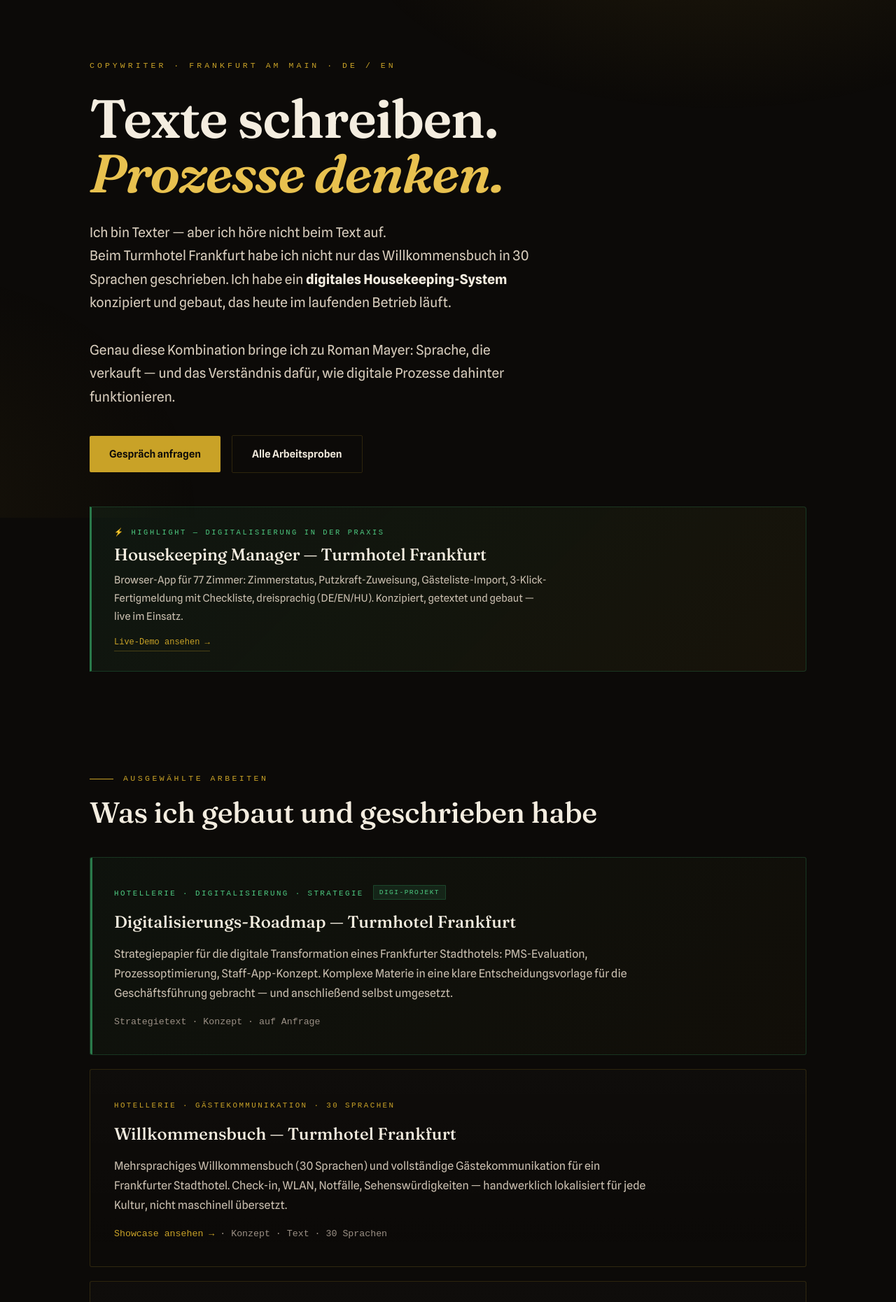
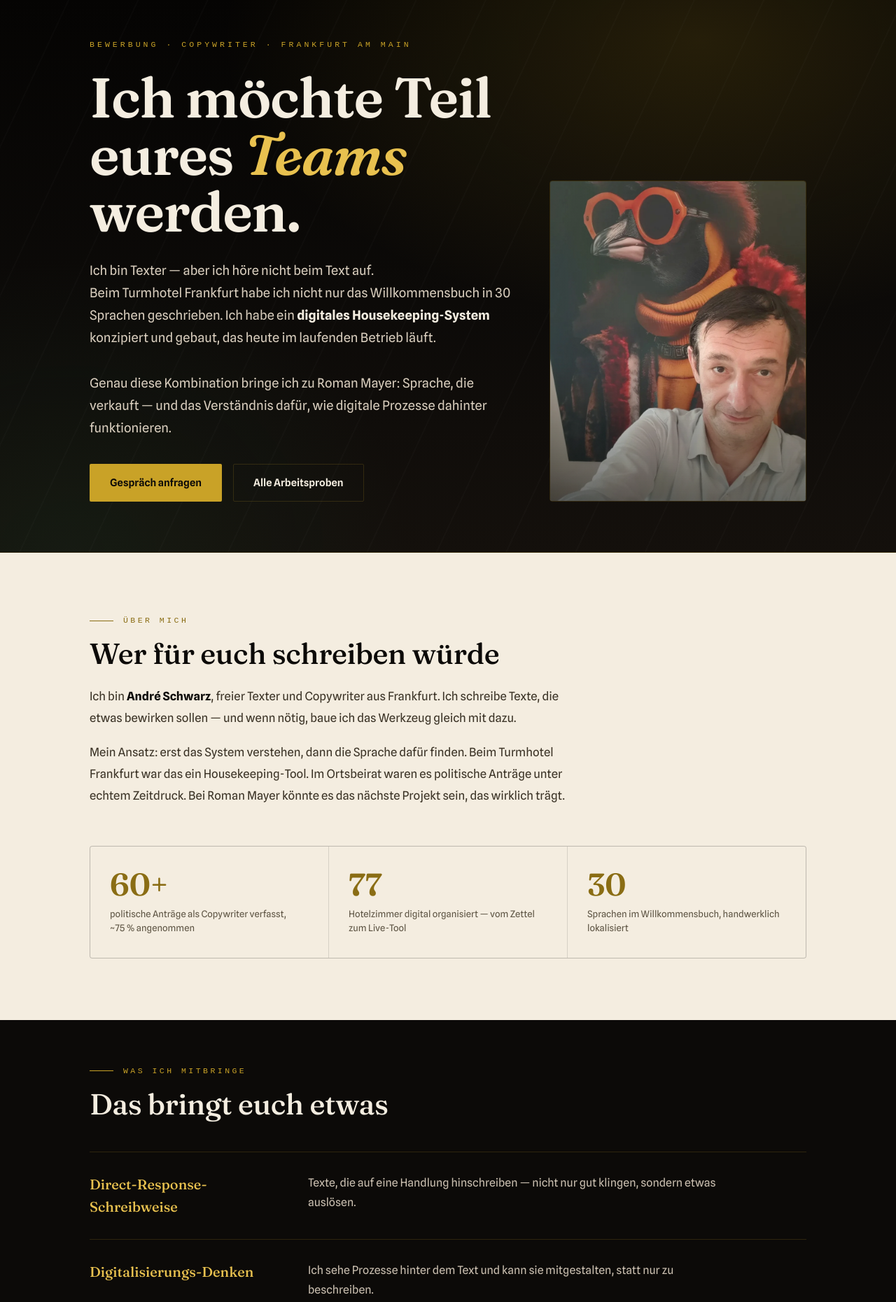
Before and after one commit to intelligentresponder-max/rm-apply, a plain HTML site: page index.html in a window 1280 px wide. Shown: the part 60-1921 px from the top of the page at 70% size. Drawn offline with Linux system fonts and the light colour scheme; a web font is replaced by a local one.

Commit message:
Hero-Foto eingebaut

```diff
--- a/index.html
+++ b/index.html
@@ -4,15 +4,15 @@
 <meta charset="UTF-8">
 <meta name="viewport" content="width=device-width, initial-scale=1.0">
 <title>André Schwarz — Copywriter & Digitalisierung</title>
+<meta name="description" content="Bewerbung als Copywriter: Texte, die verkaufen, und digitale Prozesse, die im Alltag funktionieren.">
 <link rel="preconnect" href="https://fonts.googleapis.com">
 <link rel="preconnect" href="https://fonts.gstatic.com" crossorigin>
 <link href="https://fonts.googleapis.com/css2?family=Fraunces:ital,opsz,wght@0,9..144,300..900;1,9..144,300..900&family=Spline+Sans+Mono:wght@400;500;600&family=Spline+Sans:wght@400;500;600;700&display=swap" rel="stylesheet">
 <style>
-:root{--ink:#0c0a08;--ink-2:#161310;--paper:#f4ede0;--gold:#c9a227;--gold-bright:#e8c14f;--muted:#9b9085;--line:rgba(201,162,39,.18);--clean:#2a7a4b;--radius:3px;}
+:root{--ink:#0c0a08;--ink-2:#161310;--paper:#f4ede0;--paper-2:#ece2cf;--gold:#c9a227;--gold-bright:#e8c14f;--muted:#9b9085;--muted-dark:#8a7d68;--line:rgba(201,162,39,.18);--clean:#2a7a4b;--radius:3px;}
 *{box-sizing:border-box;margin:0;padding:0;}
 html{scroll-behavior:smooth;}
 body{font-family:'Spline Sans',sans-serif;background:var(--ink);color:var(--paper);line-height:1.6;overflow-x:hidden;-webkit-font-smoothing:antialiased;}
-body::before{content:"";position:fixed;inset:0;z-index:0;pointer-events:none;background:radial-gradient(900px 500px at 80% -10%,rgba(201,162,39,.10),transparent 60%),radial-gradient(700px 600px at -10% 100%,rgba(201,162,39,.06),transparent 60%);}
 
 /* NAV */
 nav{position:sticky;top:0;z-index:100;background:rgba(12,10,8,.94);backdrop-filter:blur(14px);border-bottom:1px solid var(--line);padding:14px 28px;display:flex;justify-content:space-between;align-items:center;}
@@ -25,42 +25,71 @@
 
 .wrap{position:relative;z-index:1;max-width:1080px;margin:0 auto;padding:0 28px;}
 
-/* HERO */
-header{padding:90px 0 80px;}
-.eyebrow{font-family:'Spline Sans Mono',monospace;font-size:.72rem;letter-spacing:.35em;text-transform:uppercase;color:var(--gold);margin-bottom:28px;}
-h1{font-family:'Fraunces',serif;font-weight:600;line-height:1.02;font-size:clamp(2.6rem,6vw,4.8rem);letter-spacing:-.02em;}
+/* ================= HERO — full-bleed, photo-style lighting ================= */
+.hero-full{
+  position:relative;
+  min-height:78vh;
+  display:flex;
+  align-items:flex-end;
+  padding:60px 0 72px;
+  background:
+    radial-gradient(1100px 650px at 78% 8%, rgba(201,162,39,.16), transparent 62%),
+    radial-gradient(800px 700px at 8% 100%, rgba(42,122,75,.10), transparent 60%),
+    linear-gradient(180deg, #050403 0%, #0c0a08 55%, #14100c 100%);
+  border-bottom:1px solid var(--line);
+  overflow:hidden;
+}
+.hero-full::after{
+  content:"";position:absolute;inset:0;
+  background-image:repeating-linear-gradient(115deg, rgba(255,255,255,.015) 0 2px, transparent 2px 90px);
+  pointer-events:none;
+}
+.hero-inner{position:relative;z-index:1;max-width:1080px;margin:0 auto;padding:0 28px;width:100%;display:grid;grid-template-columns:1.25fr .75fr;gap:44px;align-items:end;}
+.hero-photo{position:relative;border-radius:4px;overflow:hidden;border:1px solid var(--line);}
+.hero-photo img{display:block;width:100%;height:auto;filter:saturate(.92) contrast(1.03);}
+.hero-photo::after{content:"";position:absolute;inset:0;background:linear-gradient(180deg,rgba(12,10,8,0) 55%,rgba(12,10,8,.55) 100%),linear-gradient(90deg,rgba(12,10,8,.25),transparent 30%);pointer-events:none;}
+@media(max-width:820px){.hero-inner{grid-template-columns:1fr;}.hero-photo{max-width:280px;margin:0 auto;order:-1;}}
+.eyebrow{font-family:'Spline Sans Mono',monospace;font-size:.72rem;letter-spacing:.35em;text-transform:uppercase;color:var(--gold);margin-bottom:26px;}
+h1{font-family:'Fraunces',serif;font-weight:600;line-height:1.02;font-size:clamp(2.6rem,6.4vw,5rem);letter-spacing:-.02em;max-width:820px;}
 h1 em{font-style:italic;color:var(--gold-bright);}
-.lede{margin-top:28px;max-width:640px;font-size:clamp(1rem,2vw,1.2rem);color:#d8cdbd;line-height:1.75;}
+.lede{margin-top:26px;max-width:620px;font-size:clamp(1rem,2vw,1.15rem);color:#d8cdbd;line-height:1.75;}
 .lede strong{color:var(--paper);}
-.cta-row{margin-top:38px;display:flex;gap:16px;flex-wrap:wrap;align-items:center;}
-.btn{display:inline-block;padding:14px 28px;border-radius:2px;font-weight:600;font-size:.92rem;text-decoration:none;transition:.25s;}
+.cta-row{margin-top:36px;display:flex;gap:16px;flex-wrap:wrap;align-items:center;}
+.btn{display:inline-block;padding:14px 28px;border-radius:2px;font-weight:600;font-size:.92rem;text-decoration:none;transition:.25s;border:1px solid transparent;}
 .btn-gold{background:var(--gold);color:var(--ink);}.btn-gold:hover{background:var(--gold-bright);transform:translateY(-2px);}
 .btn-ghost{border:1px solid var(--line);color:var(--paper);}.btn-ghost:hover{border-color:var(--gold);color:var(--gold-bright);}
+.btn-dark{background:var(--ink);color:var(--paper);border:1px solid rgba(244,237,224,.25);}.btn-dark:hover{border-color:var(--paper);}
 
-/* HIGHLIGHT BOX */
-.highlight-box{
-  margin-top:48px;
-  background:linear-gradient(135deg,rgba(42,122,75,.12),rgba(201,162,39,.06));
-  border:1px solid rgba(42,122,75,.35);
-  border-left:3px solid var(--clean);
-  border-radius:0 4px 4px 0;
-  padding:28px 32px;
-}
-.highlight-box .hl-label{font-family:'Spline Sans Mono',monospace;font-size:.65rem;letter-spacing:.25em;text-transform:uppercase;color:#4ecb82;margin-bottom:10px;}
-.highlight-box h2{font-family:'Fraunces',serif;font-size:1.5rem;font-weight:500;color:var(--paper);margin-bottom:10px;}
-.highlight-box p{font-size:.92rem;color:#cabfb0;max-width:620px;line-height:1.75;}
-.highlight-box .hl-link{margin-top:16px;display:inline-block;font-family:'Spline Sans Mono',monospace;font-size:.75rem;color:var(--gold);text-decoration:none;border-bottom:1px solid rgba(201,162,39,.3);padding-bottom:2px;transition:.2s;}
-.highlight-box .hl-link:hover{color:var(--gold-bright);border-color:var(--gold);}
+/* ================= ÜBER MICH — light "paper" interlude, mirrors a bright about-section ================= */
+.about-panel{background:var(--paper);color:var(--ink-2);padding:88px 0;position:relative;}
+.about-panel .sec-label{color:#8a6d14;}
+.about-panel .sec-label::before{background:#8a6d14;}
+.about-panel h2{color:var(--ink);}
+.about-copy{max-width:680px;margin-top:22px;font-size:1.05rem;line-height:1.85;color:#3a3225;}
+.about-copy strong{color:var(--ink);}
+.about-copy + .about-copy{margin-top:18px;}
 
-/* SECTION */
+.stat-row{margin-top:56px;display:grid;grid-template-columns:repeat(3,1fr);gap:1px;background:rgba(12,10,8,.12);border:1px solid rgba(12,10,8,.12);border-radius:4px;overflow:hidden;}
+.stat{background:var(--paper);padding:32px 28px;}
+.stat .num{font-family:'Fraunces',serif;font-weight:600;font-size:clamp(2rem,4vw,2.8rem);color:#8a6d14;line-height:1;}
+.stat .label{margin-top:10px;font-size:.82rem;color:#5c5342;line-height:1.5;}
+
+/* ================= SECTION generic ================= */
 section{padding:64px 0;}
 .sec-label{font-family:'Spline Sans Mono',monospace;font-size:.72rem;letter-spacing:.3em;text-transform:uppercase;color:var(--gold);margin-bottom:16px;display:flex;align-items:center;gap:14px;}
 .sec-label::before{content:"";width:34px;height:1px;background:var(--gold);}
 h2{font-family:'Fraunces',serif;font-weight:500;font-size:clamp(1.7rem,3.5vw,2.6rem);letter-spacing:-.01em;line-height:1.1;}
 
-/* CARDS */
+/* ================= VORTEILE — benefit rows, mirrors "Deine Vorteile bei uns" ================= */
+.benefits{margin-top:44px;border-top:1px solid var(--line);}
+.benefit-row{display:grid;grid-template-columns:280px 1fr;gap:32px;padding:30px 0;border-bottom:1px solid var(--line);}
+.benefit-row .b-title{font-family:'Fraunces',serif;font-weight:500;font-size:1.25rem;color:var(--gold-bright);}
+.benefit-row .b-desc{color:#cabfb0;line-height:1.75;max-width:600px;}
+@media(max-width:700px){.benefit-row{grid-template-columns:1fr;gap:8px;}}
+
+/* ================= ARBEITEN — cards restyled like position listings ================= */
 .work{display:grid;gap:20px;margin-top:40px;}
-.card{border:1px solid var(--line);border-radius:3px;padding:36px 34px;background:linear-gradient(180deg,rgba(255,255,255,.015),transparent);transition:.35s;position:relative;overflow:hidden;}
+.card{border:1px solid var(--line);border-radius:3px;padding:32px 34px;background:linear-gradient(180deg,rgba(255,255,255,.015),transparent);transition:.35s;position:relative;overflow:hidden;display:flex;flex-direction:column;gap:14px;}
 .card::before{content:"";position:absolute;left:0;top:0;bottom:0;width:3px;background:var(--gold);transform:scaleY(0);transform-origin:top;transition:.35s;}
 .card:hover{border-color:rgba(201,162,39,.45);transform:translateY(-3px);}
 .card:hover::before{transform:scaleY(1);}
@@ -68,18 +97,17 @@
 .card.featured::before{background:var(--clean);transform:scaleY(1);}
 .card .tag{font-family:'Spline Sans Mono',monospace;font-size:.68rem;letter-spacing:.22em;text-transform:uppercase;color:var(--gold);}
 .card.featured .tag{color:#4ecb82;}
-.card h3{font-family:'Fraunces',serif;font-weight:500;font-size:1.5rem;margin:12px 0 12px;color:var(--paper);}
+.card h3{font-family:'Fraunces',serif;font-weight:500;font-size:1.45rem;color:var(--paper);}
 .card p{color:#cabfb0;max-width:760px;line-height:1.75;}
-.card .meta{margin-top:16px;font-size:.83rem;color:var(--muted);font-family:'Spline Sans Mono',monospace;}
-.card .meta a{color:var(--gold);text-decoration:none;transition:.2s;}.card .meta a:hover{color:var(--gold-bright);}
 .featured-badge{display:inline-block;font-family:'Spline Sans Mono',monospace;font-size:.6rem;letter-spacing:.15em;text-transform:uppercase;background:rgba(42,122,75,.2);border:1px solid rgba(42,122,75,.4);color:#4ecb82;padding:2px 8px;border-radius:1px;margin-left:10px;vertical-align:middle;}
+.card-footer{margin-top:auto;display:flex;align-items:center;justify-content:space-between;gap:16px;flex-wrap:wrap;padding-top:6px;}
+.loc-meta{display:flex;align-items:center;gap:8px;font-size:.82rem;color:var(--muted);font-family:'Spline Sans Mono',monospace;}
+.loc-meta::before{content:"◆";color:var(--gold);font-size:.6rem;}
+.card-btn{display:inline-block;background:var(--paper);color:var(--ink);padding:10px 20px;border-radius:2px;font-size:.8rem;font-weight:600;text-decoration:none;transition:.2s;white-space:nowrap;}
+.card-btn:hover{background:var(--gold-bright);}
 
 /* SIGNAL */
-.signal-box{
-  margin-top:48px;
-  background:rgba(201,162,39,.05);border:1px solid var(--line);border-radius:4px;
-  padding:36px 40px;text-align:center;
-}
+.signal-box{margin-top:48px;background:rgba(201,162,39,.05);border:1px solid var(--line);border-radius:4px;padding:36px 40px;text-align:center;}
 .signal-box h3{font-family:'Fraunces',serif;font-style:italic;font-size:1.6rem;color:var(--gold-bright);margin-bottom:14px;}
 .signal-box p{color:#cabfb0;max-width:560px;margin:0 auto;line-height:1.8;font-size:.95rem;}
 
@@ -90,9 +118,18 @@
 .final-actions{display:flex;gap:16px;justify-content:center;flex-wrap:wrap;}
 
 footer{border-top:1px solid var(--line);padding:32px 0;text-align:center;color:var(--muted);font-size:.8rem;font-family:'Spline Sans Mono',monospace;}
-footer a{color:var(--gold);text-decoration:none;}.footer a:hover{color:var(--gold-bright);}
+footer a{color:var(--gold);text-decoration:none;}footer a:hover{color:var(--gold-bright);}
 
-@media(max-width:640px){nav{padding:12px 18px;}.nav-cta{display:none;}header{padding:60px 0 48px;}section{padding:48px 0;}.card{padding:26px 22px;}.signal-box,.highlight-box{padding:24px;}}
+@media(max-width:640px){
+  nav{padding:12px 18px;}.nav-cta{display:none;}
+  .hero-full{min-height:auto;padding:52px 0 48px;}
+  .about-panel{padding:56px 0;}
+  .stat-row{grid-template-columns:1fr;}
+  section{padding:48px 0;}
+  .card{padding:24px 22px;}
+  .signal-box{padding:24px;}
+  .card-footer{flex-direction:column;align-items:flex-start;}
+}
 </style>
 </head>
 <body>
@@ -105,12 +142,12 @@
   </ul>
 </nav>
 
-<div class="wrap">
-
-  <!-- HERO -->
-  <header>
-    <p class="eyebrow">Copywriter · Frankfurt am Main · DE / EN</p>
-    <h1>Texte schreiben.<br><em>Prozesse denken.</em></h1>
+<!-- HERO — full-bleed, mirrors a photo-driven "Werde Teil unseres Teams"-hero -->
+<header class="hero-full">
+  <div class="hero-inner">
+    <div>
+      <p class="eyebrow">Bewerbung · Copywriter · Frankfurt am Main</p>
+      <h1>Ich möchte Teil<br>eures <em>Teams</em> werden.</h1>
       <p class="lede">
         Ich bin Texter — aber ich höre nicht beim Text auf.<br>
         Beim Turmhotel Frankfurt habe ich nicht nur das Willkommensbuch in 30 Sprachen geschrieben.
@@ -123,15 +160,61 @@
         <a href="#kontakt" class="btn btn-gold">Gespräch anfragen</a>
         <a href="#arbeiten" class="btn btn-ghost">Alle Arbeitsproben</a>
       </div>
-
-    <!-- HIGHLIGHT -->
-    <div class="highlight-box">
-      <div class="hl-label">⚡ Highlight — Digitalisierung in der Praxis</div>
-      <h2>Housekeeping Manager — Turmhotel Frankfurt</h2>
-      <p>Browser-App für 77 Zimmer: Zimmerstatus, Putzkraft-Zuweisung, Gästeliste-Import, 3-Klick-Fertigmeldung mit Checkliste, dreisprachig (DE/EN/HU). Konzipiert, getextet und gebaut — live im Einsatz.</p>
-      <a class="hl-link" href="https://intelligentresponder-max.github.io/turmhotel/housekeeping/housekeeping-v3.html" target="_blank" rel="noopener">Live-Demo ansehen →</a>
+    </div>
+    <div class="hero-photo">
+      <img src="andre-hero.webp" alt="André Schwarz, Copywriter aus Frankfurt" width="900" height="1125" loading="eager">
+    </div>
   </div>
 </header>
+
+<!-- ÜBER MICH — light interlude with stat row, mirrors a bright "Über uns"-block -->
+<section class="about-panel">
+  <div class="wrap">
+    <div class="sec-label">Über mich</div>
+    <h2>Wer für euch schreiben würde</h2>
+    <p class="about-copy">
+      Ich bin <strong>André Schwarz</strong>, freier Texter und Copywriter aus Frankfurt.
+      Ich schreibe Texte, die etwas bewirken sollen — und wenn nötig, baue ich das Werkzeug gleich mit dazu.
+    </p>
+    <p class="about-copy">
+      Mein Ansatz: erst das System verstehen, dann die Sprache dafür finden. Beim Turmhotel Frankfurt
+      war das ein Housekeeping-Tool. Im Ortsbeirat waren es politische Anträge unter echtem Zeitdruck.
+      Bei Roman Mayer könnte es das nächste Projekt sein, das wirklich trägt.
+    </p>
+
+    <div class="stat-row">
+      <div class="stat"><div class="num">60+</div><div class="label">politische Anträge als Copywriter verfasst, ~75&nbsp;% angenommen</div></div>
+      <div class="stat"><div class="num">77</div><div class="label">Hotelzimmer digital organisiert — vom Zettel zum Live-Tool</div></div>
+      <div class="stat"><div class="num">30</div><div class="label">Sprachen im Willkommensbuch, handwerklich lokalisiert</div></div>
+    </div>
+  </div>
+</section>
+
+<div class="wrap">
+
+  <!-- WAS ICH MITBRINGE — benefit rows, mirrors "Deine Vorteile bei uns" -->
+  <section>
+    <div class="sec-label">Was ich mitbringe</div>
+    <h2>Das bringt euch etwas</h2>
+    <div class="benefits">
+      <div class="benefit-row">
+        <div class="b-title">Direct-Response-Schreibweise</div>
+        <div class="b-desc">Texte, die auf eine Handlung hinschreiben — nicht nur gut klingen, sondern etwas auslösen.</div>
+      </div>
+      <div class="benefit-row">
+        <div class="b-title">Digitalisierungs-Denken</div>
+        <div class="b-desc">Ich sehe Prozesse hinter dem Text und kann sie mitgestalten, statt nur zu beschreiben.</div>
+      </div>
+      <div class="benefit-row">
+        <div class="b-title">Präzision unter Druck</div>
+        <div class="b-desc">60+ Anträge in politischer Amtssprache — jede Formulierung musste in Sitzungen bestehen.</div>
+      </div>
+      <div class="benefit-row">
+        <div class="b-title">Eigenständiges Arbeiten</div>
+        <div class="b-desc">Vom Konzept bis zur Live-Umsetzung — ich übergebe fertige Lösungen, keine Zwischenstände.</div>
+      </div>
+    </div>
+  </section>
 
   <!-- ARBEITEN -->
   <section id="arbeiten">
@@ -140,45 +223,54 @@
 
     <div class="work">
 
-      <!-- Card 1: Digitalisierungs-Roadmap -->
       <div class="card featured">
         <span class="tag">Hotellerie · Digitalisierung · Strategie</span>
         <span class="featured-badge">Digi-Projekt</span>
         <h3>Digitalisierungs-Roadmap — Turmhotel Frankfurt</h3>
         <p>Strategiepapier für die digitale Transformation eines Frankfurter Stadthotels: PMS-Evaluation, Prozessoptimierung, Staff-App-Konzept. Komplexe Materie in eine klare Entscheidungsvorlage für die Geschäftsführung gebracht — und anschließend selbst umgesetzt.</p>
-        <div class="meta">Strategietext · Konzept · auf Anfrage</div>
+        <div class="card-footer">
+          <span class="loc-meta">Strategietext · auf Anfrage</span>
+        </div>
       </div>
 
-      <!-- Card 2: Willkommensbuch -->
       <div class="card">
         <span class="tag">Hotellerie · Gästekommunikation · 30 Sprachen</span>
         <h3>Willkommensbuch — Turmhotel Frankfurt</h3>
         <p>Mehrsprachiges Willkommensbuch (30 Sprachen) und vollständige Gästekommunikation für ein Frankfurter Stadthotel. Check-in, WLAN, Notfälle, Sehenswürdigkeiten — handwerklich lokalisiert für jede Kultur, nicht maschinell übersetzt.</p>
-        <div class="meta"><a href="https://intelligentresponder-max.github.io/texter-portfolio/willkommensbuch.html" target="_blank" rel="noopener">Showcase ansehen →</a> · Konzept · Text · 30 Sprachen</div>
+        <div class="card-footer">
+          <span class="loc-meta">Konzept · Text · 30 Sprachen</span>
+          <a href="https://intelligentresponder-max.github.io/texter-portfolio/willkommensbuch.html" target="_blank" rel="noopener" class="card-btn">Ansehen →</a>
+        </div>
       </div>
 
-      <!-- Card 3: Wahlprogramm -->
       <div class="card">
         <span class="tag">Politik · Programmtext · Ghostwriting</span>
         <h3>Wahlprogramm — Freie Wähler Frankfurt 2026</h3>
         <p>Vollständige Neuschreibung des Wahlprogramms zur Frankfurter Kommunalwahl März 2026. Was übergeben wurde, war eine Copy-paste-Sammlung. Die Version, die heute im Internet steht, ist meine.</p>
-        <div class="meta"><a href="https://intelligentresponder-max.github.io/texter-portfolio/Wahlprogramm-Freie-Waehler-Frankfurt-2026.pdf" target="_blank" rel="noopener">PDF ansehen →</a> · Programmtext · Ghostwriting</div>
+        <div class="card-footer">
+          <span class="loc-meta">Programmtext · Ghostwriting</span>
+          <a href="https://intelligentresponder-max.github.io/texter-portfolio/Wahlprogramm-Freie-Waehler-Frankfurt-2026.pdf" target="_blank" rel="noopener" class="card-btn">PDF ansehen →</a>
+        </div>
       </div>
 
-      <!-- Card 4: Ortsbeirat -->
       <div class="card">
         <span class="tag">Politik · Verwaltungssprache · Ortsbeirat Frankfurt</span>
         <h3>Anträge im Ortsbeirat 10 — 60+ Motionen</h3>
         <p>Politische Anträge als Copywriter für den Ortsbeirat 10, Frankfurt. ~75 % angenommen — einer sogar fraktionsübergreifend von allen Parteien. Präzise Sprache unter echtem institutionellen Druck.</p>
-        <div class="meta"><a href="https://intelligentresponder-max.github.io/texter-portfolio/antraege.html" target="_blank" rel="noopener">Anträge ansehen →</a> · Argumentation · Amtsdeutsch</div>
+        <div class="card-footer">
+          <span class="loc-meta">Argumentation · Amtsdeutsch</span>
+          <a href="https://intelligentresponder-max.github.io/texter-portfolio/antraege.html" target="_blank" rel="noopener" class="card-btn">Anträge ansehen →</a>
+        </div>
       </div>
 
-      <!-- Card 5: CROWN / Tech -->
       <div class="card">
         <span class="tag">Tech · Produktkommunikation · Komplexe Themen</span>
         <h3>Technische Systeme klar erklären</h3>
         <p>Produkttext für ein datengetriebenes Analyse-System mit Multi-Threading, Kelly-Criterion und Telegram-Integration. Zeigt: Technische Sachverhalte so aufbereiten, dass sie auch ohne Vorkenntnisse überzeugen — das ist Kernkompetenz, nicht Nebenprodukt.</p>
-        <div class="meta"><a href="https://intelligentresponder-max.github.io/texter-portfolio/crown-valuebet.html" target="_blank" rel="noopener">Arbeitsprobe →</a> · Produkttext · Technik verständlich · B2C</div>
+        <div class="card-footer">
+          <span class="loc-meta">Produkttext · B2C</span>
+          <a href="https://intelligentresponder-max.github.io/texter-portfolio/crown-valuebet.html" target="_blank" rel="noopener" class="card-btn">Arbeitsprobe →</a>
+        </div>
       </div>
 
     </div>
```
Also changed, not shown: andre-hero.webp (added). Lines whose indentation alone changed are shown as unchanged.
